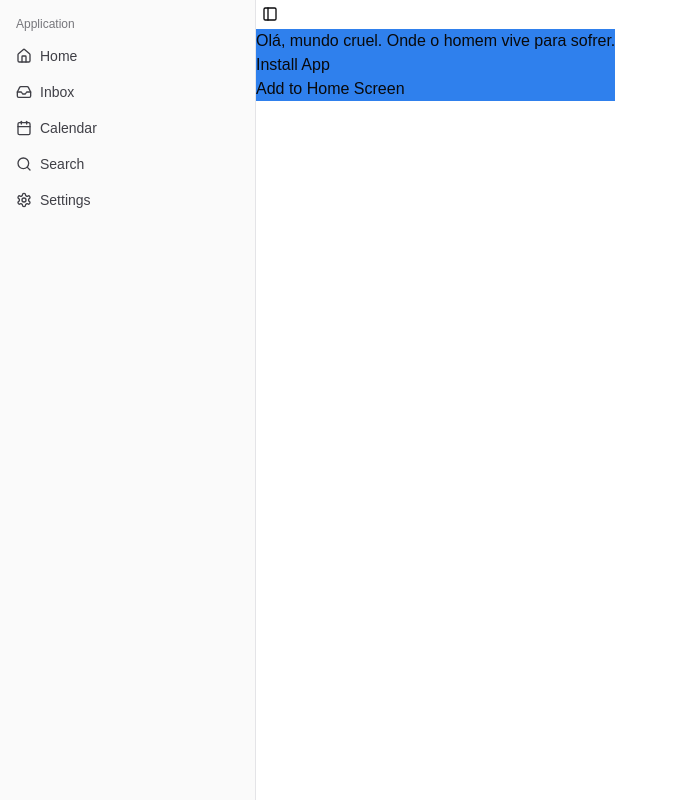
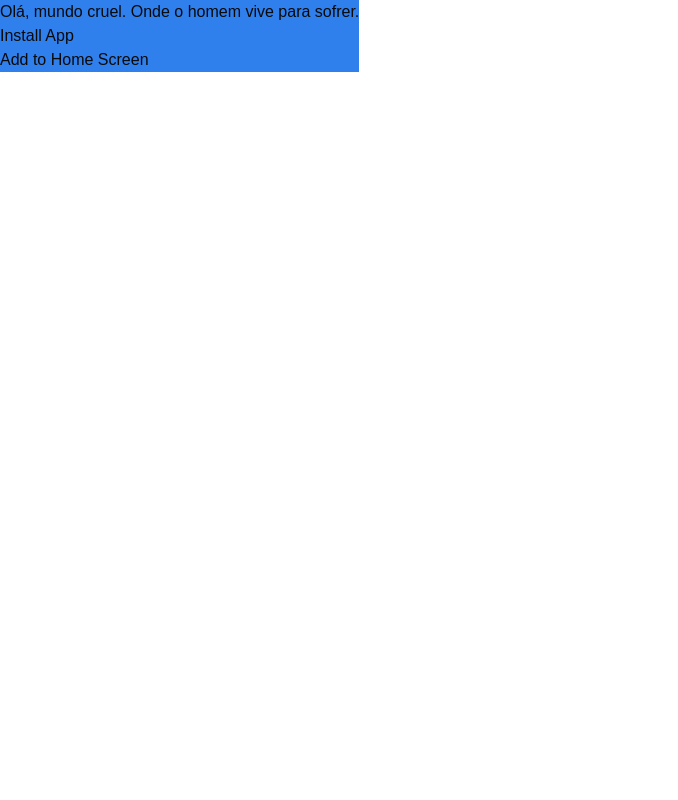
Before and after one commit to ClaudioRibeiro2/acessivel-front-2024, a Next.js app: page / in a window 1280 px wide. Shown: the whole page, without its empty margins (0-678 px from the left). Built offline with nearby package versions, Linux system fonts and the light colour scheme.

Commit message:
feat: add isDashboardRoute

```diff
--- a/src/app/layout.js
+++ b/src/app/layout.js
@@ -1,7 +1,10 @@
+"use client";
+
 import localFont from "next/font/local";
 import "./globals.css";
 import { SidebarProvider, SidebarTrigger } from "@/components/ui/sidebar";
 import { AppSideBar } from "@/components";
+import { usePathname } from "next/navigation";
 
 const geistSans = localFont({
   src: "./fonts/GeistVF.woff",
@@ -14,21 +17,19 @@ const geistMono = localFont({
   weight: "100 900",
 });
 
-export const metadata = {
-  title: "Create Next App",
-  description: "Generated by create next app",
-};
+export default function RootLayout({ children }) {
+  const pathname = usePathname();
+  const isDashboardRoute = pathname?.includes("dashboard");
 
-export default function RootLayout({ children }) {
   return (
     <html lang="en">
       <body
         className={`${geistSans.variable} ${geistMono.variable} antialiased`}
       >
         <SidebarProvider>
-          <AppSideBar />
+          {isDashboardRoute && <AppSideBar />}
           <main>
-            <SidebarTrigger />
+            {isDashboardRoute && <SidebarTrigger />}
             {children}
           </main>
         </SidebarProvider>
```
